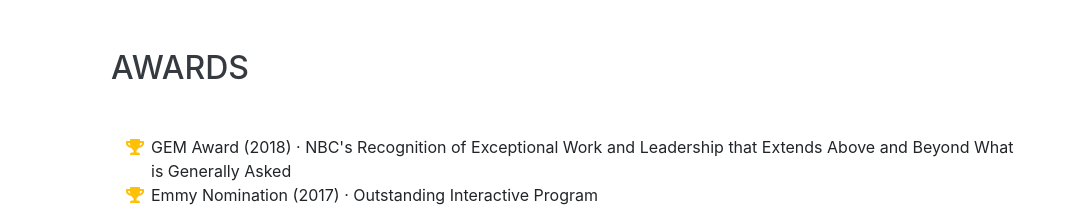
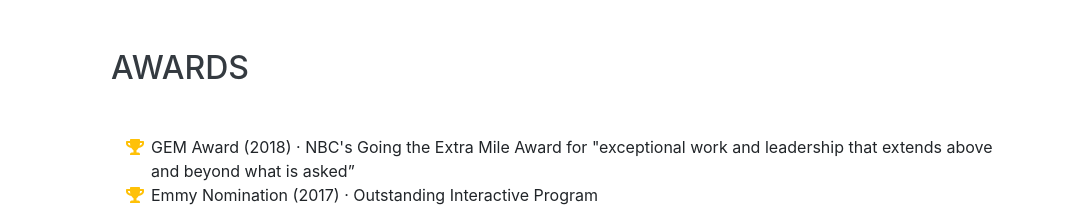
Before and after one commit to malachyburke/rach, a website with bundled scripts: page index.html in a window 1280 px wide. Shown: the part 3240-3450 px from the top of the page, without its empty margins (209-1280 px from the left). Built offline with nearby package versions, Linux system fonts and the light colour scheme; a script that the page names is missing; a web font is replaced by a local one.

Commit message:
fixed GEM award description

```diff
--- a/index.html
+++ b/index.html
@@ -122,8 +122,8 @@
         <ul class="fa-ul mb-0">
           <li>
             <i class="fa-li fa fa-trophy text-warning"></i>
-            GEM Award (2018) · NBC's Recognition of Exceptional Work and
-            Leadership that Extends Above and Beyond What is Generally Asked</li>
+            GEM Award (2018) · NBC's Going the Extra Mile Award for "exceptional work and leadership that extends above and beyond what is asked”
+          </li>
           <li>
             <i class="fa-li fa fa-trophy text-warning"></i>
             Emmy Nomination (2017) · Outstanding Interactive Program</li>
```
